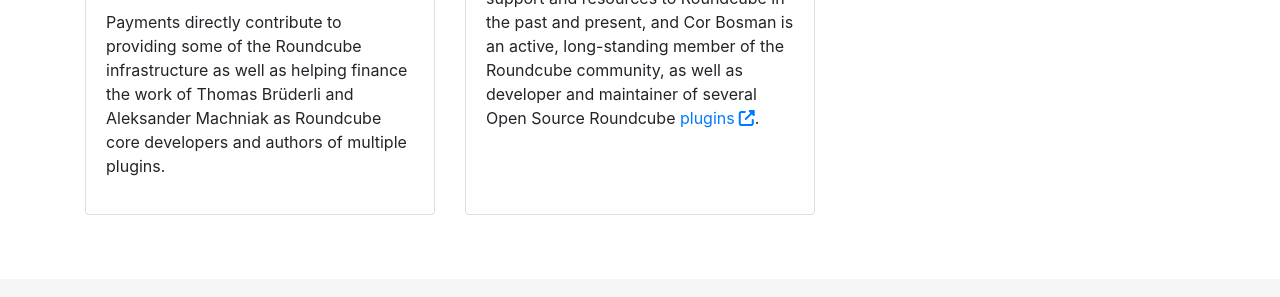
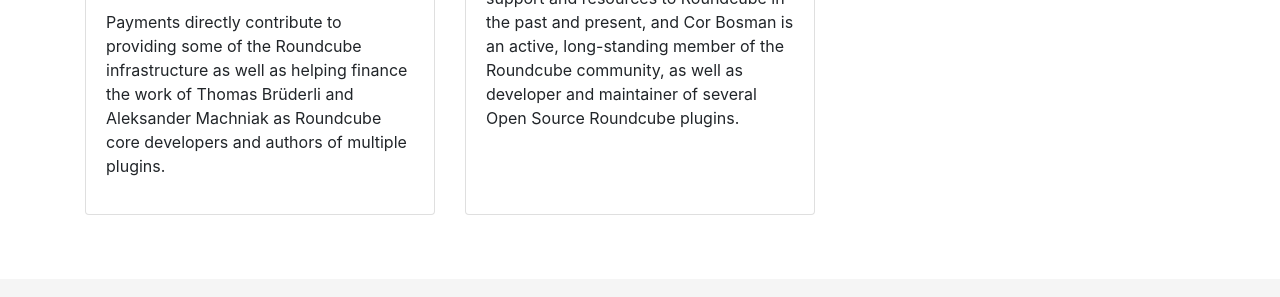
Before and after one commit to roundcube/roundcube.github.com, a Jekyll site: the page built from about/index.html, in a window 1280 px wide and 900 px high, scrolled down 1497 px. Shown: the part 429-726 px from the top of the window. Built offline with Jekyll 4.4.1, drawn with Linux system fonts in a browser that asks for light colours; nearby versions of some CDN libraries; comment, search, counter and statistics services are not loaded; some of the changed text lies outside the part shown.

Commit message:
remove dead link

```diff
--- a/about/index.html
+++ b/about/index.html
@@ -170,7 +170,7 @@
                 <p>
                     XS4ALL has contributed financial support and resources to Roundcube in the past and present,
                     and Cor Bosman is an active, long-standing member of the Roundcube community, as
-                    well as developer and maintainer of several Open Source Roundcube <a href="https://plugins.roundcube.net/#/packages/cor/" class="rc-icon external-link" target="_blank">plugins</a>.
+                    well as developer and maintainer of several Open Source Roundcube plugins.
                 </p>
             </div>
         </div>
```
